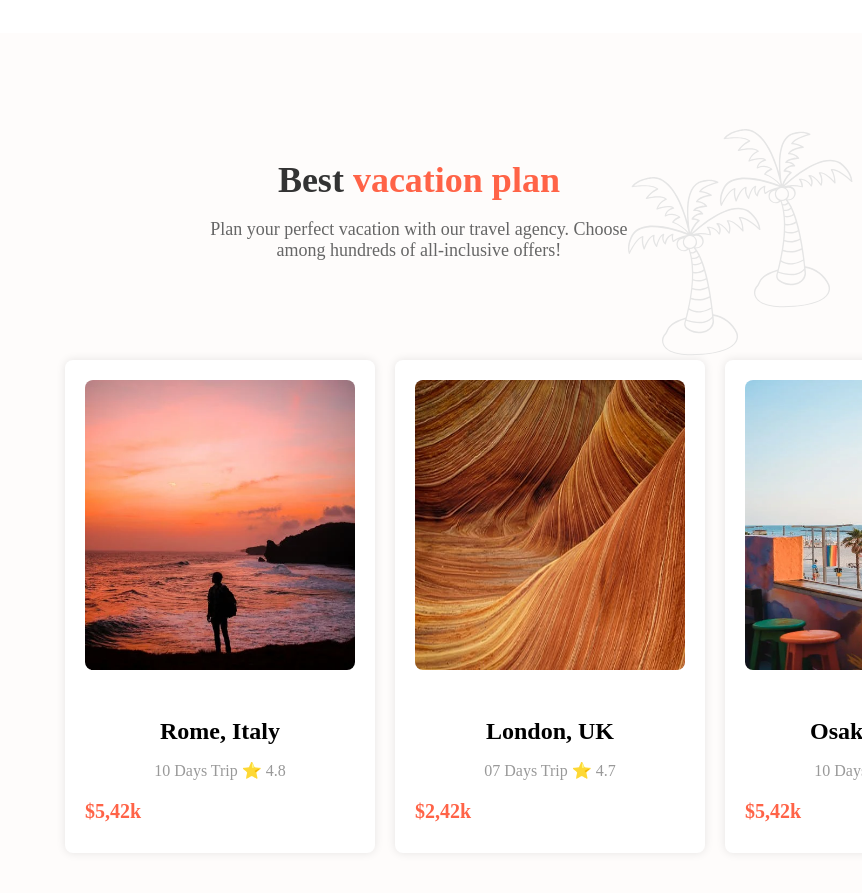
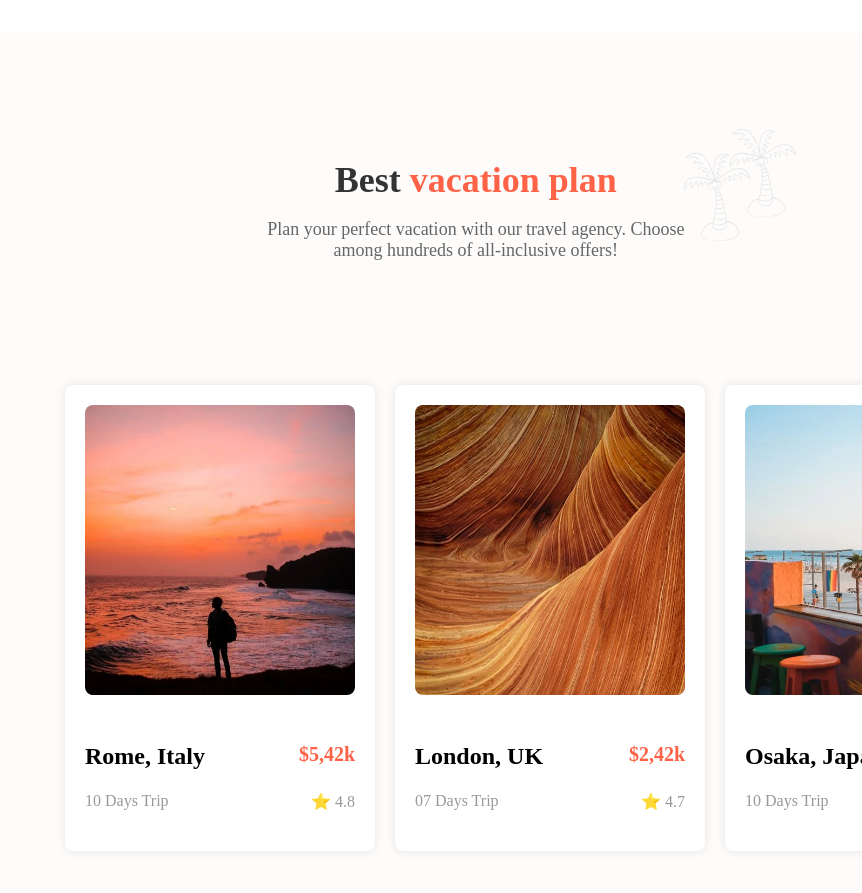
Before and after one commit to somugowdasoft/trabook, a plain HTML site: page index.html in a window 1280 px wide. Shown: the part 2160-3053 px from the top of the page, without its empty margins (418-1280 px from the left). Drawn offline with Linux system fonts and the light colour scheme; a web font is replaced by a local one.

Commit message:
vacation responsive

```diff
--- a/index.html
+++ b/index.html
@@ -275,136 +275,25 @@
             <div class="vacation-grid">
                 <div class="vacation-card">
                     <img src="./assets/images/image_5.png" alt="Rome, Italy">
-                    <h3>Rome, Italy</h3>
+                    <h3>Rome, Italy <span class="price">$5,42k</span></h3>
                     <p class="trip-details"><span>10 Days Trip</span> <span class="rating">⭐ 4.8</span></p>
-                    <p class="price">$5,42k</p>
+
                 </div>
                 <div class="vacation-card">
                     <img src="./assets/images/image_11.png" alt="London, UK">
-                    <h3>London, UK</h3>
+                    <h3>London, UK <span class="price">$2,42k</span></h3>
                     <p class="trip-details"><span>07 Days Trip</span> <span class="rating">⭐ 4.7</span></p>
-                    <p class="price">$2,42k</p>
+
                 </div>
                 <div class="vacation-card">
                     <img src="./assets/images/image_3.png" alt="Osaka, Japan">
-                    <h3>Osaka, Japan</h3>
+                    <h3>Osaka, Japan <span class="price">$5,42k</span> </h3>
                     <p class="trip-details"><span>10 Days Trip</span> <span class="rating">⭐ 4.8</span></p>
-                    <p class="price">$5,42k</p>
+
                 </div>
             </div>
         </section>
 
-        <!-- <div class="vacation-plan">
-            <img class="element-2" src="../assets/vectors/element_2_x2.svg" />
-            <div class="content-25">
-                <p class="best-vacation-plan">
-                    <span class="best-vacation-plan-sub-0"></span><span></span>
-                </p>
-                <span
-                    class="plan-your-perfect-vacation-with-our-travel-agency-choose-among-hundreds-of-all-inclusive-offers">
-                    Plan your perfect vacation with our travel agency. Choose among hundreds of all-inclusive offers!
-                </span>
-            </div>
-            <div class="slider-btn-1">
-                <div class="btn-11">
-                    <div class="arrow-33">
-                    </div>
-                </div>
-                <div class="btn-21">
-                    <div class="arrow-32">
-                    </div>
-                </div>
-            </div>
-            <div class="container-10">
-                <div class="card-12">
-                    <div class="image-5">
-                    </div>
-                    <div class="upper-content-4">
-                        <span class="rome-italty">
-                            Rome, Italty
-                        </span>
-                        <span class="k-1">
-                            $5,42k
-                        </span>
-                    </div>
-                    <div class="footer-content-3">
-                        <div class="content-19">
-                            <div class="navigation">
-                                <img class="vector-31" src="../assets/vectors/vector_11_x2.svg" />
-                            </div>
-                            <span class="days-trip">
-                                10 Days Trip
-                            </span>
-                        </div>
-                        <div class="content-20">
-                            <div class="star-15">
-                            </div>
-                            <span class="container-12">
-                                4.8
-                            </span>
-                        </div>
-                    </div>
-                </div>
-                <div class="card-22">
-                    <div class="image-6">
-                    </div>
-                    <div class="upper-content-5">
-                        <span class="london-uk">
-                            London,UK
-                        </span>
-                        <span class="k-2">
-                            $2,42k
-                        </span>
-                    </div>
-                    <div class="footer-content-4">
-                        <div class="content-21">
-                            <div class="navigation-1">
-                                <img class="vector-32" src="../assets/vectors/vector_8_x2.svg" />
-                            </div>
-                            <span class="days-trip-1">
-                                07 Days Trip
-                            </span>
-                        </div>
-                        <div class="content-22">
-                            <div class="star-16">
-                            </div>
-                            <span class="container-13">
-                                4.7
-                            </span>
-                        </div>
-                    </div>
-                </div>
-                <div class="card-32">
-                    <div class="image-7">
-                    </div>
-                    <div class="upper-content-6">
-                        <span class="osaka-japan">
-                            Osaka,Japan
-                        </span>
-                        <span class="k-3">
-                            $5,42k
-                        </span>
-                    </div>
-                    <div class="footer-content-5">
-                        <div class="content-23">
-                            <div class="navigation-2">
-                                <img class="vector-33" src="../assets/vectors/vector_5_x2.svg" />
-                            </div>
-                            <span class="days-trip-2">
-                                10 Days Trip
-                            </span>
-                        </div>
-                        <div class="content-24">
-                            <div class="star-17">
-                            </div>
-                            <span class="container-14">
-                                4.8
-                            </span>
-                        </div>
-                    </div>
-                </div>
-            </div>
-        </div> -->
         <div class="people-about-us">
             <img class="vector-34" src="../assets/vectors/vector_10_x2.svg" />
             <div class="container-12">
--- a/style.css
+++ b/style.css
@@ -2757,8 +2757,8 @@
     height: 113.1px;
   }
 
-  .travel-agency-landing-page .element-5 {
-    margin-bottom: 213.9px;
+  .travel-agency-landing-page .elements-5 {
+    margin-bottom: 140px;
     width: 112.2px;
     height: 113.1px;
   }
@@ -3125,10 +3125,20 @@
 
   /* Vacation Grid */
   .vacation-grid {
-    display: grid;
-    grid-template-columns: repeat(3, 1fr);
+    display: flex;
+    justify-content: space-between;
+    align-items: stretch;
     gap: 20px;
-  }
+    flex-wrap: wrap;
+  }
+
+  /* Responsive Design */
+@media screen and (max-width: 768px) {
+  .vacation-grid {
+      flex-direction: column;
+      align-items: center;
+  }
+}
 
   /* Vacation Card */
   .vacation-card {
@@ -3151,17 +3161,22 @@
   }
 
   .vacation-card h3 {
+    display: flex;
+    justify-content: space-between;
     font-size: 24px;
     margin-bottom: 10px;
   }
 
   .vacation-card .trip-details {
+    display: flex;
+    justify-content: space-between;
     font-size: 16px;
     color: #999;
     margin-bottom: 20px;
   }
 
   .vacation-card .price {
+
     font-size: 20px;
     color: #ff6347;
     font-weight: bold;
```
